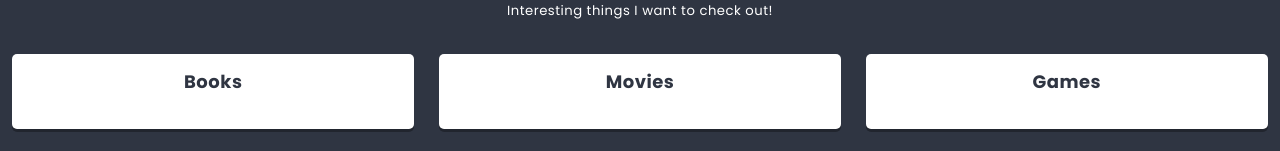
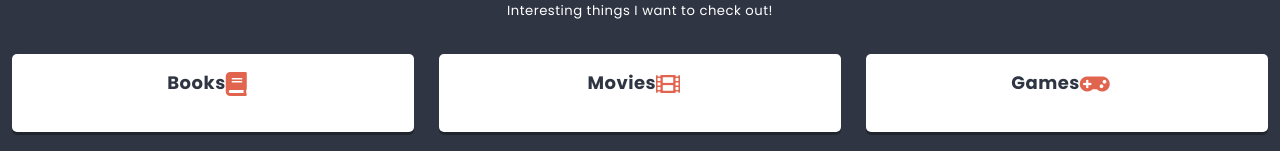
Before and after one commit to AgnieszkaSzostak/first-react-project, a React app: page / in a window 1280 px wide. Shown: the part 378-529 px from the top of the page. Built offline with nearby package versions, Linux system fonts and the light colour scheme.

Commit message:
Add icons to Columns.js

```diff
--- /dev/null
+++ b/src/components/Card/Card.js
@@ -0,0 +1,21 @@
+import React from 'react';
+import styles from './Card.scss';
+import {settings} from '../../data/dataStore.js';
+import PropTypes from 'prop-types';
+
+class Card extends React.Component {
+  static PropTypes = {
+      title: PropTypes.node,
+
+  }
+  render() {
+    return(
+    <section className={styles.component}>
+        <h3>{this.props.title}</h3>
+    </section>
+
+    )
+  }
+}
+
+export default Card;
--- a/src/components/Column/Column.js
+++ b/src/components/Column/Column.js
@@ -1,17 +1,37 @@
 import React from 'react';
 import styles from './Column.scss';
 import PropTypes from 'prop-types';
+// import {settings} from '../../data/dataStore.js';
+import Card from '../Card/Card.js';
+import Icon from '../Icon/Icon.js';
 
 
 class Column extends React.Component {
+  // state = {
+  //   cards: this.props.columns.cards || [],
+  // }
+  // static propTypes = {
+  //   cards: PropTypes.array,
 
+  // }
   render() {
     return (
       <section className={styles.component}>
-          <h3 className={styles.title} >{this.props.title}</h3>
+          <h3 className={styles.title} >{this.props.title}
+            <span className={styles.icon}>
+              <Icon name={this.props.icon}></Icon>
+            </span>
+          </h3>
+          {/* <div>
+            {this.state.cards.maps(({key, ...cardProps}) => (
+              <Card key={key} {...cardProps} />
+            ))}
+          </div> */}
+
+
       </section>
     )
   }
 }
-
+// console.log('state.cards', state.cards);
 export default Column;
--- a/src/components/List/List.js
+++ b/src/components/List/List.js
@@ -18,6 +18,21 @@ class List extends React.Component {
   static defaultProps = {
     description: settings.defaultListDescription,
   }
+  addColumn(title){
+    this.setState(state => (
+      {
+        columns: [
+          ...state.columns,
+          {
+            key: state.columns.length ? state.columns[state.columns.length-1].key+1 : 0,
+            title,
+            icon: 'list-alt',
+            cards: []
+          }
+        ]
+      }
+    ));
+  }
   render() {
     return (
       <section className={styles.component}>
@@ -36,21 +51,7 @@ class List extends React.Component {
       </section>
     )
   }
-  addColumn(title){
-    this.setState(state => (
-      {
-        columns: [
-          ...state.columns,
-          {
-            key: state.columns.length ? state.columns[state.columns.length-1].key+1 : 0,
-            title,
-            icon: 'list-alt',
-            cards: []
-          }
-        ]
-      }
-    ));
-  }
+
 }
-console.log('this', this);
+
 export default List;
```
